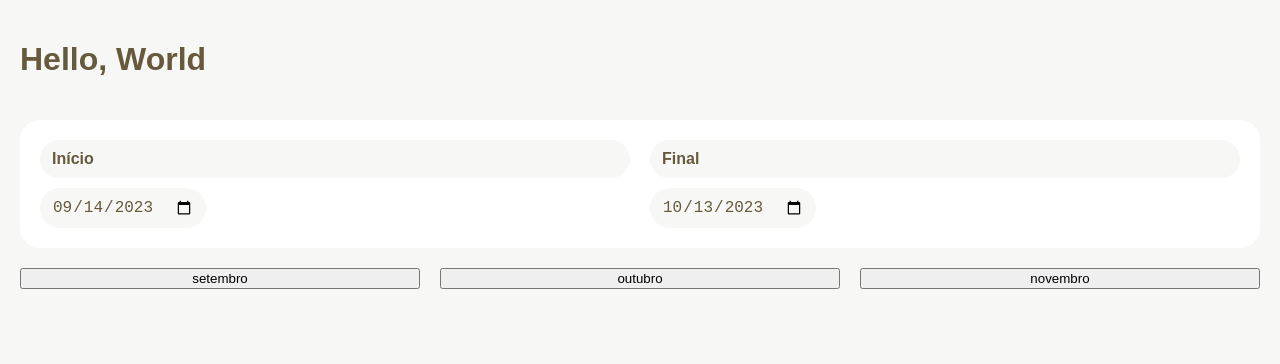
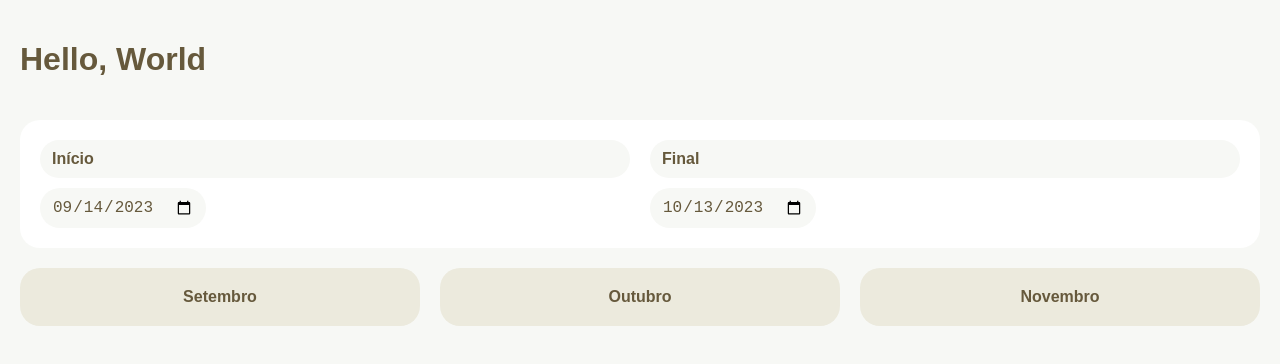
Before and after one commit to welisonw/fintech, a React (Vite) app: page / in a window 1280 px wide. Shown: the top 364 px of the page. Built offline with nearby package versions, Linux system fonts and the light colour scheme; no server answers; the HTML template or start-up script is replaced by a standard one.

Commit message:
feat: created MonthButton styles

```diff
--- /dev/null
+++ b/src/Components/MonthButton.module.css
@@ -0,0 +1,12 @@
+.button {
+  font-family: sans-serif;
+  font-size: 1rem;
+  font-weight: 600;
+  text-transform: capitalize;
+  padding: var(--gap) var(--gap-s);
+  background-color: var(--color-3);
+  color: var(--color-2);
+  border: none;
+  border-radius: var(--gap);
+  cursor: pointer;
+}
--- a/src/Components/MonthButton.tsx
+++ b/src/Components/MonthButton.tsx
@@ -1,3 +1,5 @@
+import styles from "./MonthButton.module.css";
+
 function nameOfTheMonth(month: number) {
   const date = new Date();
 
@@ -7,5 +9,5 @@ function nameOfTheMonth(month: number) {
 }
 
 export const MonthButton = ({ month }: { month: number }) => {
-  return <button>{nameOfTheMonth(month)}</button>;
+  return <button className={styles.button}>{nameOfTheMonth(month)}</button>;
 };
```
